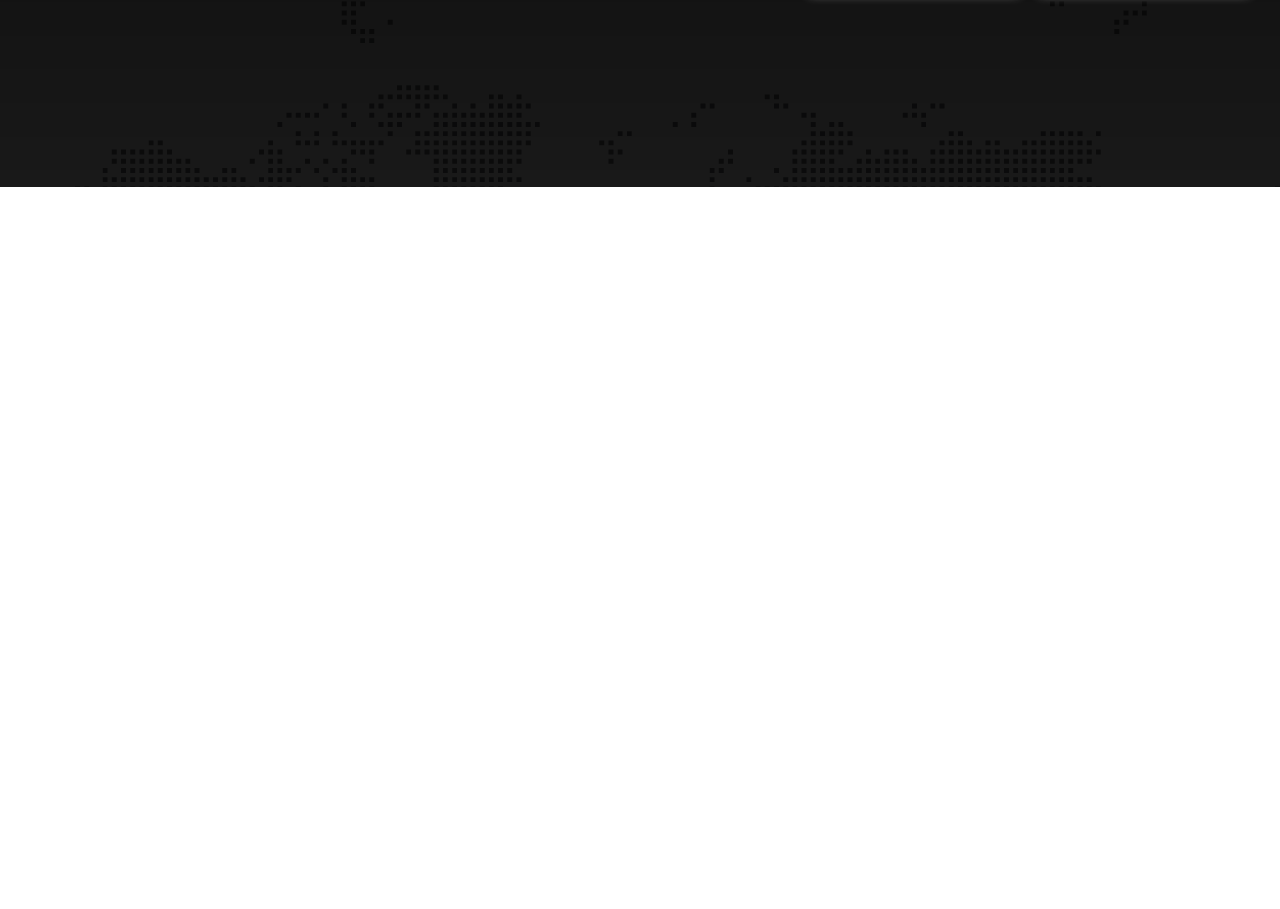
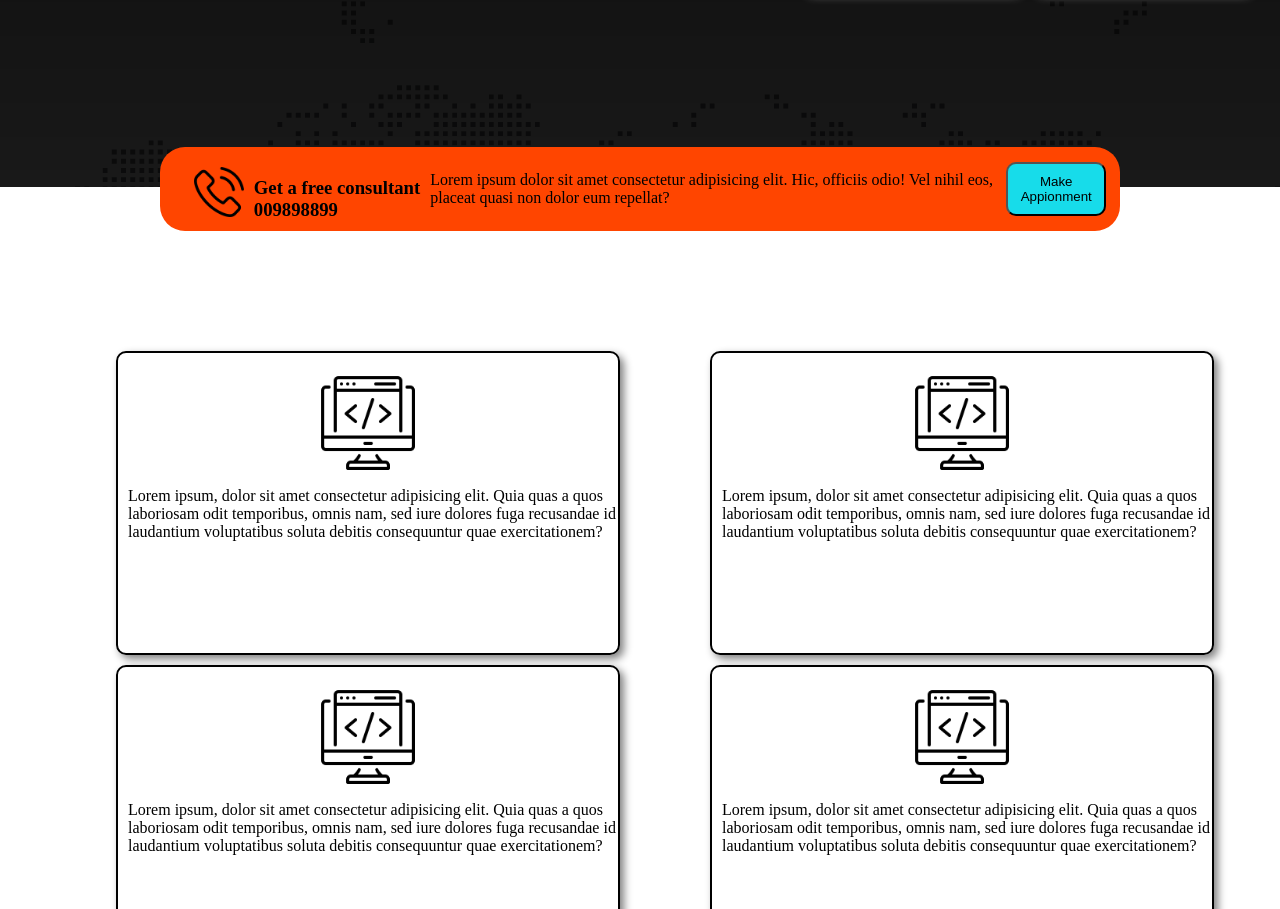
Before and after one commit to mostafizur-raahman/Digial-Agency-Website, a plain HTML site: page index.html in a window 1280 px wide. Shown: the part 1542-2451 px from the top of the page. Before the commit the page ends 1729 px from the top, so only its background shows below. Drawn offline with Linux system fonts and the light colour scheme.

Commit message:
last section added perfectly

```diff
--- a/index.html
+++ b/index.html
@@ -73,26 +73,87 @@
                 <div class="service-up">
                     <div class="service">
                         <img class="service-logo" src="./asset/icons/coding.png" alt="">
-                        <h3>Web Development</h3>
+                        <h3 class="service-head">Web Development</h3>
                     </div>
                     <div class="service">
                         <img class="service-logo" src="./asset/icons/digital-marketing.png" alt="">
-                        <h3>WEB 3.0</h3>
+                        <h3 class="service-head">WEB 3.0</h3>
                     </div>
                 </div>
                 <div class="service-down">
                     <div class="service">
                         <img class="service-logo" src="./asset/icons/digital-marketing.png" alt="">
-                        <h3>Digital Marketing</h3>
+                        <h3 class="service-head">Digital Marketing</h3>
                     </div>
                     <div class="service">
                         <img class="service-logo" src="./asset/icons/coding.png" alt="">
-                        <h3>SEO</h3>
+                        <h3 class="service-head">SEO</h3>
                     </div>
                 </div>
             </div>
         </div>
     </div>
+
+    <div class="last-section">
+        <div class="appoinment-section">
+            <div class="phone-call">
+                <img class="call-icon" src="./asset/icons/phone-call.png" alt="">
+                <h3 class="call-h">
+                    Get a free consultant <br> 009898899
+                </h3>
+            </div>
+            <div class="app-description">
+                <p>Lorem ipsum dolor sit amet consectetur adipisicing elit. Hic, officiis odio! Vel nihil eos, placeat
+                    quasi
+                    non dolor eum repellat?</p>
+            </div>
+            <div>
+                <button class="call-button">Make Appionment</button>
+            </div>
+        </div>
+        <div class="appoinment-container">
+            <div class="up-container">
+                <div class="app-con">
+                    <img class="con-img" src="./asset/icons/coding.png" alt="">
+                    <p class="con-p">Lorem ipsum, dolor sit amet consectetur adipisicing elit. Quia quas a quos
+                        laboriosam odit
+                        temporibus, omnis nam, sed iure dolores fuga recusandae id laudantium voluptatibus soluta
+                        debitis consequuntur quae exercitationem?</p>
+                </div>
+                <div class="app-con">
+                    <img class="con-img" src="./asset/icons/coding.png" alt="">
+                    <p class="con-p">Lorem ipsum, dolor sit amet consectetur adipisicing elit. Quia quas a quos
+                        laboriosam odit
+                        temporibus, omnis nam, sed iure dolores fuga recusandae id laudantium voluptatibus soluta
+                        debitis consequuntur quae exercitationem?</p>
+                </div>
+            </div>
+            <div class="down-container">
+                <div class="app-con">
+                    <img class="con-img" src="./asset/icons/coding.png" alt="">
+                    <p class="con-p">Lorem ipsum, dolor sit amet consectetur adipisicing elit. Quia quas a quos
+                        laboriosam odit
+                        temporibus, omnis nam, sed iure dolores fuga recusandae id laudantium voluptatibus soluta
+                        debitis consequuntur quae exercitationem?</p>
+                </div>
+                <div class="app-con">
+                    <img class="con-img" src="./asset/icons/coding.png" alt="">
+                    <p class="con-p">Lorem ipsum, dolor sit amet consectetur adipisicing elit. Quia quas a quos
+                        laboriosam odit
+                        temporibus, omnis nam, sed iure dolores fuga recusandae id laudantium voluptatibus soluta
+                        debitis consequuntur quae exercitationem?</p>
+                </div>
+            </div>
+        </div>
+    </div>
+    <!-- appoinment description -->
+    <footer>
+        <div class="foo">
+
+        </div>
+    </footer>
+
+
 </body>
 
 </html>
--- a/style.css
+++ b/style.css
@@ -1,6 +1,7 @@
 * {
     margin: 0px;
     padding: 0px;
+    /* border: 1px solid black; */
 }
 
 .color-primary {
@@ -149,9 +150,17 @@
 
 .service-logo {
     width: 50%;
-    padding-bottom: 10px;
+    height: 50%;
+    margin: 0 auto;
+    margin-left: 40px;
 }
 
+.service-head {
+    align-items: center;
+    margin-top: 20px;
+    justify-content: center;
+    margin-left: 10px;
+}
 
 .service {
     padding: 10px;
@@ -170,3 +179,108 @@
 .service-down {
     display: flex;
 }
+
+/*  */
+.call-icon {
+    width: 90px;
+}
+
+.phone-call {
+    display: flex;
+}
+
+.appoinment-section {
+
+    display: flex;
+    justify-content: center;
+    align-items: center;
+    width: 75%;
+    background-color: orangered;
+    margin: auto;
+    border-radius: 25px;
+    margin-top: -40px;
+
+}
+
+.app-description {
+    width: 60%;
+}
+
+.call-h {
+    margin-top: 20px;
+    padding: 10px;
+
+}
+
+
+.call-button {
+    width: 100px;
+    padding: 10px;
+    border-radius: 10px;
+    background-color: rgb(23, 220, 234);
+}
+
+.call-icon {
+    margin-top: 20px;
+    width: 50px;
+    height: 50px;
+    margin-left: 20px;
+}
+
+.last-section {
+    width: 100%;
+    height: 100vh;
+
+}
+
+.con-img {
+    width: 100px;
+    height: 100px;
+    margin-left: 200px;
+    margin-top: 20px;
+}
+
+.con-p {
+    width: 100%;
+    padding: 10px;
+}
+
+.appoinment-container {
+
+    display: flex;
+    margin: auto;
+    justify-content: center;
+    align-items: center;
+}
+
+.last-section {
+    height: 150vh;
+    width: 100%;
+}
+
+.app-con:hover {
+    background-color: aqua;
+}
+
+.app-con {
+    margin-left: 50px;
+    width: 500px;
+    height: 300px;
+    border: 2px solid black;
+    margin-bottom: 10px;
+    border-radius: 10px;
+    box-shadow: 4px 4px 8px gray;
+}
+
+.up-container,
+.down-container {
+    margin-top: 100px;
+    padding: 20px;
+}
+
+/* footer */
+.foo {
+    width: 100%;
+    height: 50vh;
+    background-color: black;
+}
```
